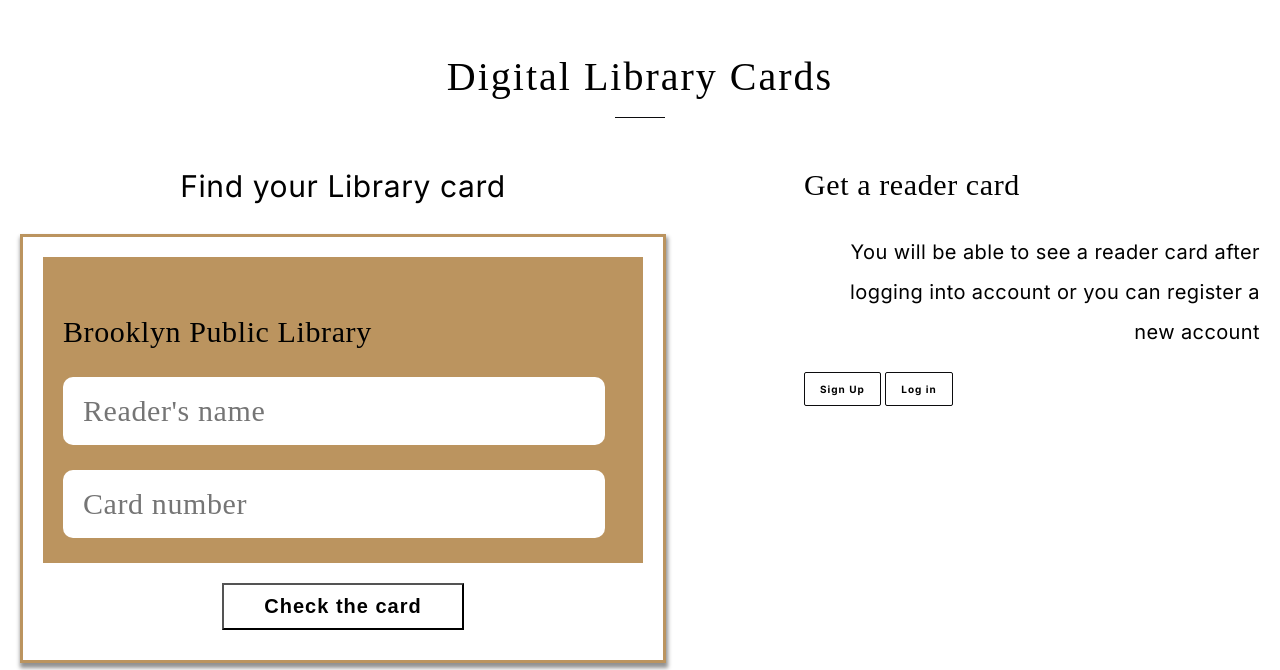
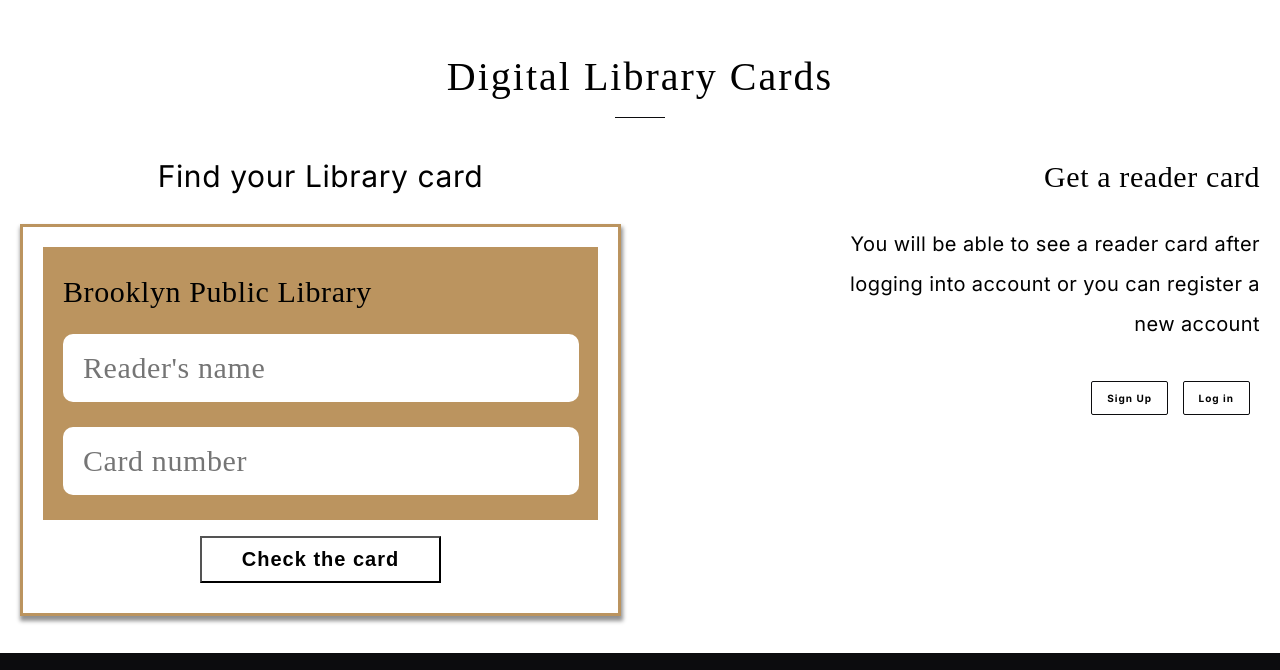
Before and after one commit to AndriiShopiak/Library, a plain HTML site: page index.html in a window 1280 px wide. Shown: the part 4346-5016 px from the top of the page. Drawn offline with Linux system fonts and the light colour scheme; a web font is replaced by a local one.

Commit message:
fix: fixed sizes for digital section

```diff
--- a/css/style.scss
+++ b/css/style.scss
@@ -478,7 +478,7 @@ text-transform: capitalize;
 
 .digital {
     padding-top: 20px;
-    padding-bottom: 41px;
+    padding-bottom: 37px;
 }
 .digital__blocks {
     display: flex;
@@ -494,10 +494,11 @@ text-transform: capitalize;
     line-height: normal;
     letter-spacing: 0.6px;
     text-align: center;
+    margin-top: 20px;
 }
 .digital__blocks__block__form {
     border: 3px solid #BB945F;
-    width: 600px;
+    width: 555px;
     padding: 20px 20px 0 20px;
     -webkit-box-shadow: 1px 4px 4px 1px rgba(0,0,0,0.43);
     -moz-box-shadow: 1px 4px 4px 1px rgba(0,0,0,0.43);
@@ -507,7 +508,7 @@ text-transform: capitalize;
     background: #BB945F;
     padding: 20px 20px 25px 20px;
     input {
-        width: 520px;
+        width: 96%;
         height: 66px;
         border-radius: 10px;
         border: none;
@@ -527,13 +528,14 @@ text-transform: capitalize;
     letter-spacing: 0.6px;
     font-family: Forum;
     font-weight: 400;
-    margin-bottom: 20px;
+    margin-top: 0;
+    margin-bottom: 17px;
 }
 .digital__blocks__con_btn {
     text-align: center;
 }
 .form__card__btn {
-    margin-top: 20px;
+    margin-top: 16px;
     margin-bottom: 30px;
     padding: 10px 40px 10px 40px;
     font-size: 20px;
@@ -546,6 +548,7 @@ text-transform: capitalize;
 }
 #digital__blocks__block {
     width: 456px;
+    text-align: right;
 }
 .digital__blocks__block__header {
     font-family: Forum;
@@ -554,6 +557,7 @@ text-transform: capitalize;
     font-weight: 400;
     line-height: normal;
     letter-spacing: 0.6px;
+    margin-top: 22px;
 }
 .digital__blocks__block__text {
     font-family: Inter;
@@ -563,6 +567,7 @@ text-transform: capitalize;
     line-height: 200%;
     letter-spacing: 0.4px;
     text-align: right;
+    margin-bottom: 37px;
 }
 .digital__blocks__block__btn {
     border-radius: 2px;
@@ -576,6 +581,7 @@ text-transform: capitalize;
     letter-spacing: 1px;
     padding: 10px 15px;
     background: #FFF;
+    margin-right: 10px;
 }
 
 // Footer
```
Also changed, not shown: css/style.css, 1 other file.
